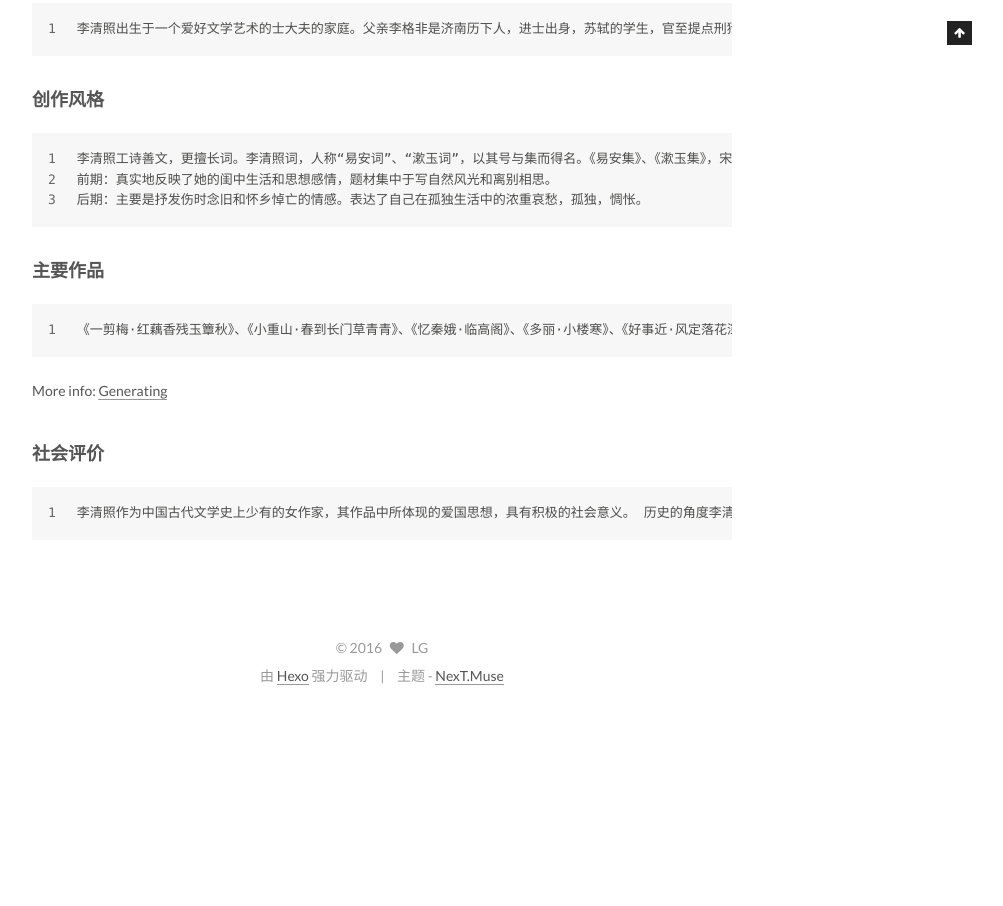
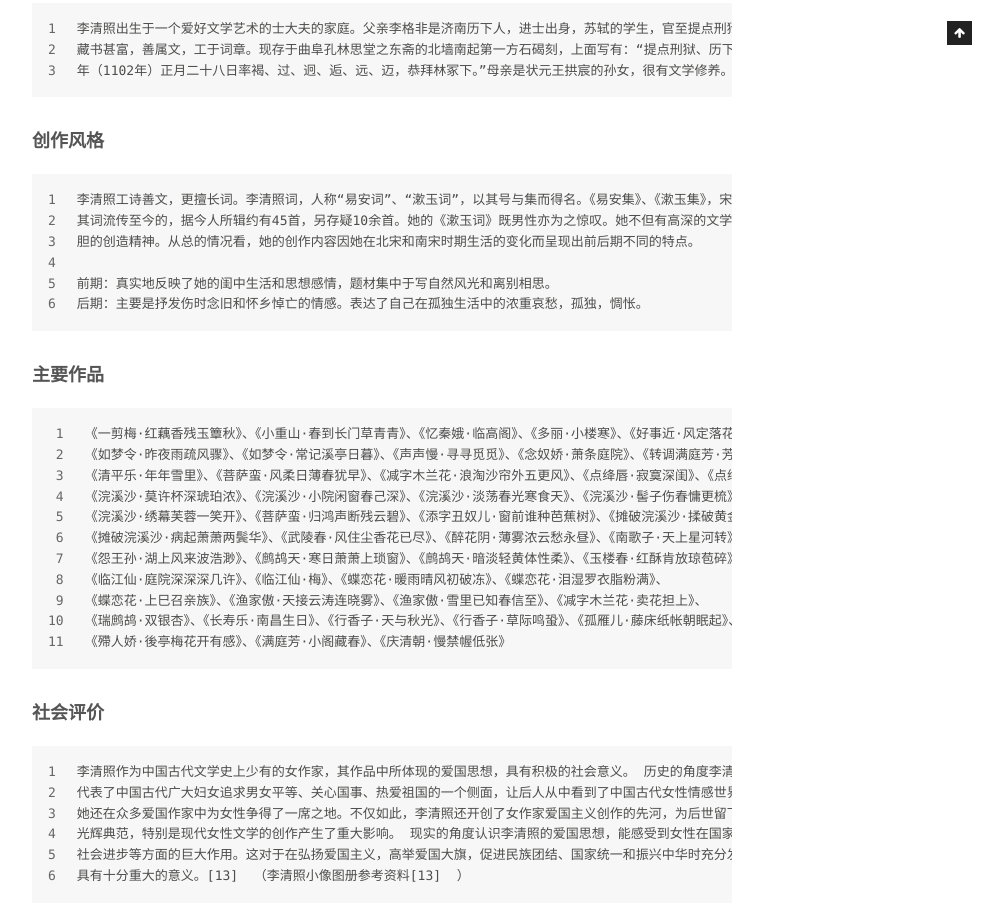
Before and after one commit to lugaoworld/lugao.github.io, a plain HTML site: page index.html in a window 1280 px wide. Shown: the part 855-1761 px from the top of the page, without its empty margins (258-1261 px from the left). Before the commit the page ends 1565 px from the top, so only its background shows below. Drawn offline with Linux system fonts and the light colour scheme.

Commit message:
Site updated: 2016-03-09 12:41:46

```diff
--- a/css/main.css
+++ b/css/main.css
@@ -1544,7 +1544,7 @@ pre .javascript .function {
   width: 4px;
   height: 4px;
   border-radius: 50%;
-  background: #40b616;
+  background: #ff50ff;
 }
 .sidebar-nav {
   margin: 0 0 20px;
--- a/index.html
+++ b/index.html
@@ -269,11 +269,10 @@
 
             <p>风住尘香花已尽，<br>日晚倦梳头。<br>物是人非事事休，<br>欲语泪先流。</p>
 <p>闻说双溪春尚好，<br>也拟泛轻舟。<br>只恐双溪舴艋舟，<br>载不动、许多愁。</p>
-<h2 id="李清照"><a href="#李清照" class="headerlink" title="李清照"></a>李清照</h2><h3 id="人物生平"><a href="#人物生平" class="headerlink" title="人物生平"></a>人物生平</h3><figure class="highlight bash"><table><tr><td class="gutter"><pre><span class="line">1</span><br></pre></td><td class="code"><pre><span class="line">李清照出生于一个爱好文学艺术的士大夫的家庭。父亲李格非是济南历下人，进士出身，苏轼的学生，官至提点刑狱、礼部员外郎。藏书甚富，善属文，工于词章。现存于曲阜孔林思堂之东斋的北墙南起第一方石碣刻，上面写有：“提点刑狱、历下李格非，崇宁元年（1102年）正月二十八日率褐、过、迥、逅、远、迈，恭拜林冢下。”母亲是状元王拱宸的孙女，很有文学修养。</span><br></pre></td></tr></table></figure>
-<h3 id="创作风格"><a href="#创作风格" class="headerlink" title="创作风格"></a>创作风格</h3><figure class="highlight bash"><table><tr><td class="gutter"><pre><span class="line">1</span><br><span class="line">2</span><br><span class="line">3</span><br></pre></td><td class="code"><pre><span class="line">李清照工诗善文，更擅长词。李清照词，人称“易安词”、“漱玉词”，以其号与集而得名。《易安集》、《漱玉集》，宋人早有著录。其词流传至今的，据今人所辑约有45首，另存疑10余首。她的《漱玉词》既男性亦为之惊叹。她不但有高深的文学修养，而且有大胆的创造精神。从总的情况看，她的创作内容因她在北宋和南宋时期生活的变化而呈现出前后期不同的特点。</span><br><span class="line">前期：真实地反映了她的闺中生活和思想感情，题材集中于写自然风光和离别相思。</span><br><span class="line">后期：主要是抒发伤时念旧和怀乡悼亡的情感。表达了自己在孤独生活中的浓重哀愁，孤独，惆怅。</span><br></pre></td></tr></table></figure>
-<h3 id="主要作品"><a href="#主要作品" class="headerlink" title="主要作品"></a>主要作品</h3><figure class="highlight bash"><table><tr><td class="gutter"><pre><span class="line">1</span><br></pre></td><td class="code"><pre><span class="line">《一剪梅·红藕香残玉簟秋》、《小重山·春到长门草青青》、《忆秦娥·临高阁》、《多丽·小楼寒》、《好事近·风定落花深》、《如梦令·昨夜雨疏风骤》、《如梦令·常记溪亭日暮》、《声声慢·寻寻觅觅》、《念奴娇·萧条庭院》、《转调满庭芳·芳草池塘》、《清平乐·年年雪里》、《菩萨蛮·风柔日薄春犹早》、《减字木兰花·浪淘沙帘外五更风》、《点绛唇·寂寞深闺》、《点绛唇·蹴罢秋千》、《浣溪沙·莫许杯深琥珀浓》、《浣溪沙·小院闲窗春己深》、《浣溪沙·淡荡春光寒食天》、《浣溪沙·髻子伤春慵更梳》、《浣溪沙·绣幕芙蓉一笑开》、《菩萨蛮·归鸿声断残云碧》、《添字丑奴儿·窗前谁种芭蕉树》、《摊破浣溪沙·揉破黄金万点轻》、《摊破浣溪沙·病起萧萧两鬓华》、《武陵春·风住尘香花已尽》、《醉花阴·薄雾浓云愁永昼》、《南歌子·天上星河转》、《怨王孙·湖上风来波浩渺》、《鹧鸪天·寒日萧萧上琐窗》、《鹧鸪天·暗淡轻黄体性柔》、《玉楼春·红酥肯放琼苞碎》、《临江仙·庭院深深深几许》、《临江仙·梅》、《蝶恋花·暖雨晴风初破冻》、《蝶恋花·泪湿罗衣脂粉满》、《蝶恋花·上巳召亲族》、《渔家傲·天接云涛连晓雾》、《渔家傲·雪里已知春信至》、《减字木兰花·卖花担上》、《瑞鹧鸪·双银杏》、《长寿乐·南昌生日》、《行香子·天与秋光》、《行香子·草际鸣蛩》、《孤雁儿·藤床纸帐朝眠起》、《殢人娇·後亭梅花开有感》、《满庭芳·小阁藏春》、《庆清朝·慢禁幄低张》</span><br></pre></td></tr></table></figure>
-<p>More info: <a href="https://hexo.io/docs/generating.html" target="_blank" rel="external">Generating</a></p>
-<h3 id="社会评价"><a href="#社会评价" class="headerlink" title="社会评价"></a>社会评价</h3><figure class="highlight bash"><table><tr><td class="gutter"><pre><span class="line">1</span><br></pre></td><td class="code"><pre><span class="line">李清照作为中国古代文学史上少有的女作家，其作品中所体现的爱国思想，具有积极的社会意义。 历史的角度李清照的爱国思想，代表了中国古代广大妇女追求男女平等、关心国事、热爱祖国的一个侧面，让后人从中看到了中国古代女性情感世界的另一面。而且，她还在众多爱国作家中为女性争得了一席之地。不仅如此，李清照还开创了女作家爱国主义创作的先河，为后世留下了一个女性爱国的光辉典范，特别是现代女性文学的创作产生了重大影响。 现实的角度认识李清照的爱国思想，能感受到女性在国家统一、民族团结以及社会进步等方面的巨大作用。这对于在弘扬爱国主义，高举爱国大旗，促进民族团结、国家统一和振兴中华时充分发挥妇女的社会作用，具有十分重大的意义。[13]  （李清照小像图册参考资料[13]  ）</span><br></pre></td></tr></table></figure>
+<h2 id="李清照"><a href="#李清照" class="headerlink" title="李清照"></a>李清照</h2><h3 id="人物生平"><a href="#人物生平" class="headerlink" title="人物生平"></a>人物生平</h3><figure class="highlight bash"><table><tr><td class="gutter"><pre><span class="line">1</span><br><span class="line">2</span><br><span class="line">3</span><br></pre></td><td class="code"><pre><span class="line">李清照出生于一个爱好文学艺术的士大夫的家庭。父亲李格非是济南历下人，进士出身，苏轼的学生，官至提点刑狱、礼部员外郎。</span><br><span class="line">藏书甚富，善属文，工于词章。现存于曲阜孔林思堂之东斋的北墙南起第一方石碣刻，上面写有：“提点刑狱、历下李格非，崇宁元</span><br><span class="line">年（1102年）正月二十八日率褐、过、迥、逅、远、迈，恭拜林冢下。”母亲是状元王拱宸的孙女，很有文学修养。</span><br></pre></td></tr></table></figure>
+<h3 id="创作风格"><a href="#创作风格" class="headerlink" title="创作风格"></a>创作风格</h3><figure class="highlight bash"><table><tr><td class="gutter"><pre><span class="line">1</span><br><span class="line">2</span><br><span class="line">3</span><br><span class="line">4</span><br><span class="line">5</span><br><span class="line">6</span><br></pre></td><td class="code"><pre><span class="line">李清照工诗善文，更擅长词。李清照词，人称“易安词”、“漱玉词”，以其号与集而得名。《易安集》、《漱玉集》，宋人早有著录。</span><br><span class="line">其词流传至今的，据今人所辑约有45首，另存疑10余首。她的《漱玉词》既男性亦为之惊叹。她不但有高深的文学修养，而且有大</span><br><span class="line">胆的创造精神。从总的情况看，她的创作内容因她在北宋和南宋时期生活的变化而呈现出前后期不同的特点。</span><br><span class="line"></span><br><span class="line">前期：真实地反映了她的闺中生活和思想感情，题材集中于写自然风光和离别相思。</span><br><span class="line">后期：主要是抒发伤时念旧和怀乡悼亡的情感。表达了自己在孤独生活中的浓重哀愁，孤独，惆怅。</span><br></pre></td></tr></table></figure>
+<h3 id="主要作品"><a href="#主要作品" class="headerlink" title="主要作品"></a>主要作品</h3><figure class="highlight bash"><table><tr><td class="gutter"><pre><span class="line">1</span><br><span class="line">2</span><br><span class="line">3</span><br><span class="line">4</span><br><span class="line">5</span><br><span class="line">6</span><br><span class="line">7</span><br><span class="line">8</span><br><span class="line">9</span><br><span class="line">10</span><br><span class="line">11</span><br></pre></td><td class="code"><pre><span class="line">《一剪梅·红藕香残玉簟秋》、《小重山·春到长门草青青》、《忆秦娥·临高阁》、《多丽·小楼寒》、《好事近·风定落花深》、</span><br><span class="line">《如梦令·昨夜雨疏风骤》、《如梦令·常记溪亭日暮》、《声声慢·寻寻觅觅》、《念奴娇·萧条庭院》、《转调满庭芳·芳草池塘》、</span><br><span class="line">《清平乐·年年雪里》、《菩萨蛮·风柔日薄春犹早》、《减字木兰花·浪淘沙帘外五更风》、《点绛唇·寂寞深闺》、《点绛唇·蹴罢秋千》、</span><br><span class="line">《浣溪沙·莫许杯深琥珀浓》、《浣溪沙·小院闲窗春己深》、《浣溪沙·淡荡春光寒食天》、《浣溪沙·髻子伤春慵更梳》、</span><br><span class="line">《浣溪沙·绣幕芙蓉一笑开》、《菩萨蛮·归鸿声断残云碧》、《添字丑奴儿·窗前谁种芭蕉树》、《摊破浣溪沙·揉破黄金万点轻》、</span><br><span class="line">《摊破浣溪沙·病起萧萧两鬓华》、《武陵春·风住尘香花已尽》、《醉花阴·薄雾浓云愁永昼》、《南歌子·天上星河转》、</span><br><span class="line">《怨王孙·湖上风来波浩渺》、《鹧鸪天·寒日萧萧上琐窗》、《鹧鸪天·暗淡轻黄体性柔》、《玉楼春·红酥肯放琼苞碎》、</span><br><span class="line">《临江仙·庭院深深深几许》、《临江仙·梅》、《蝶恋花·暖雨晴风初破冻》、《蝶恋花·泪湿罗衣脂粉满》、</span><br><span class="line">《蝶恋花·上巳召亲族》、《渔家傲·天接云涛连晓雾》、《渔家傲·雪里已知春信至》、《减字木兰花·卖花担上》、</span><br><span class="line">《瑞鹧鸪·双银杏》、《长寿乐·南昌生日》、《行香子·天与秋光》、《行香子·草际鸣蛩》、《孤雁儿·藤床纸帐朝眠起》、</span><br><span class="line">《殢人娇·後亭梅花开有感》、《满庭芳·小阁藏春》、《庆清朝·慢禁幄低张》</span><br></pre></td></tr></table></figure>
+<h3 id="社会评价"><a href="#社会评价" class="headerlink" title="社会评价"></a>社会评价</h3><figure class="highlight bash"><table><tr><td class="gutter"><pre><span class="line">1</span><br><span class="line">2</span><br><span class="line">3</span><br><span class="line">4</span><br><span class="line">5</span><br><span class="line">6</span><br></pre></td><td class="code"><pre><span class="line">李清照作为中国古代文学史上少有的女作家，其作品中所体现的爱国思想，具有积极的社会意义。 历史的角度李清照的爱国思想，</span><br><span class="line">代表了中国古代广大妇女追求男女平等、关心国事、热爱祖国的一个侧面，让后人从中看到了中国古代女性情感世界的另一面。而且，</span><br><span class="line">她还在众多爱国作家中为女性争得了一席之地。不仅如此，李清照还开创了女作家爱国主义创作的先河，为后世留下了一个女性爱国的</span><br><span class="line">光辉典范，特别是现代女性文学的创作产生了重大影响。 现实的角度认识李清照的爱国思想，能感受到女性在国家统一、民族团结以及</span><br><span class="line">社会进步等方面的巨大作用。这对于在弘扬爱国主义，高举爱国大旗，促进民族团结、国家统一和振兴中华时充分发挥妇女的社会作用，</span><br><span class="line">具有十分重大的意义。[13]  （李清照小像图册参考资料[13]  ）</span><br></pre></td></tr></table></figure>
 
 
 
```
Also changed, not shown: 2016/03/08/hello-world/index.html (+8 -9 lines).
